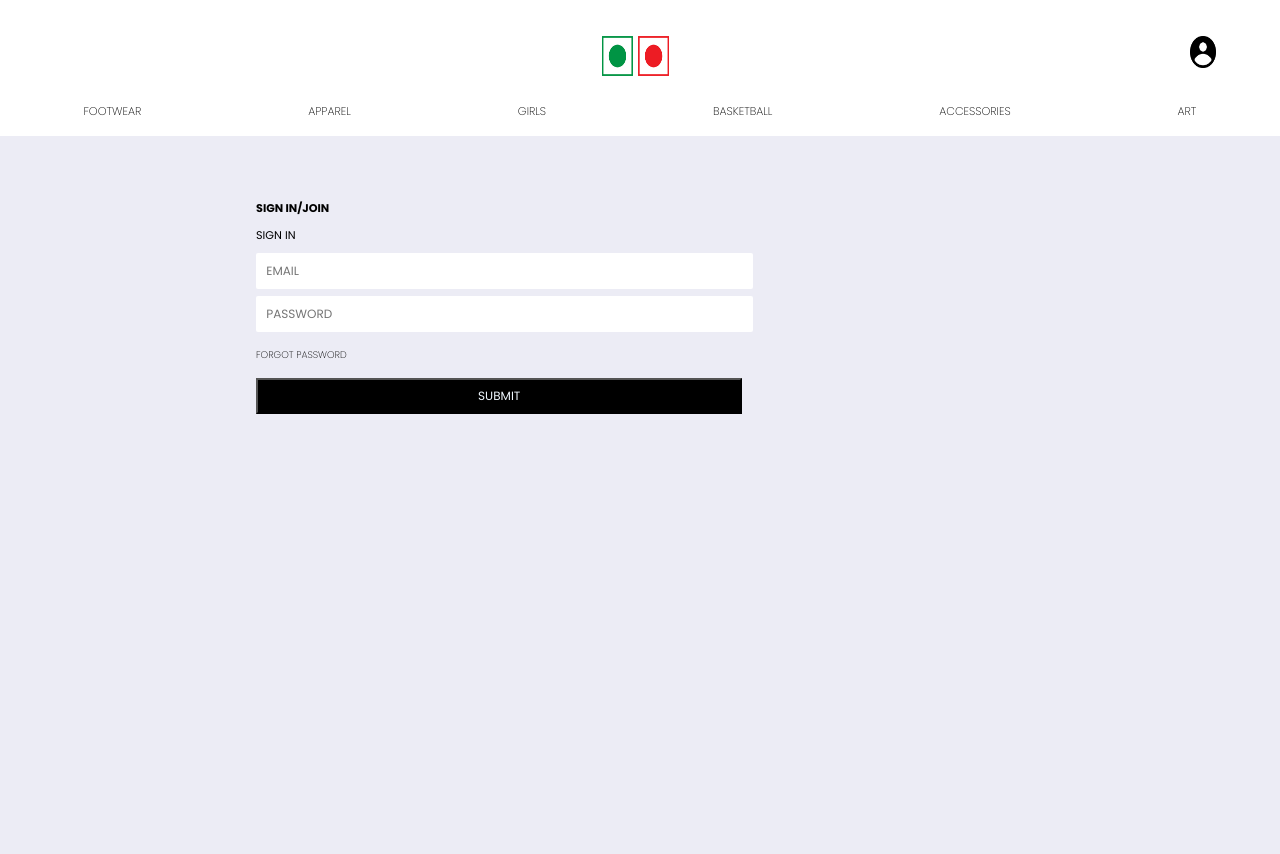
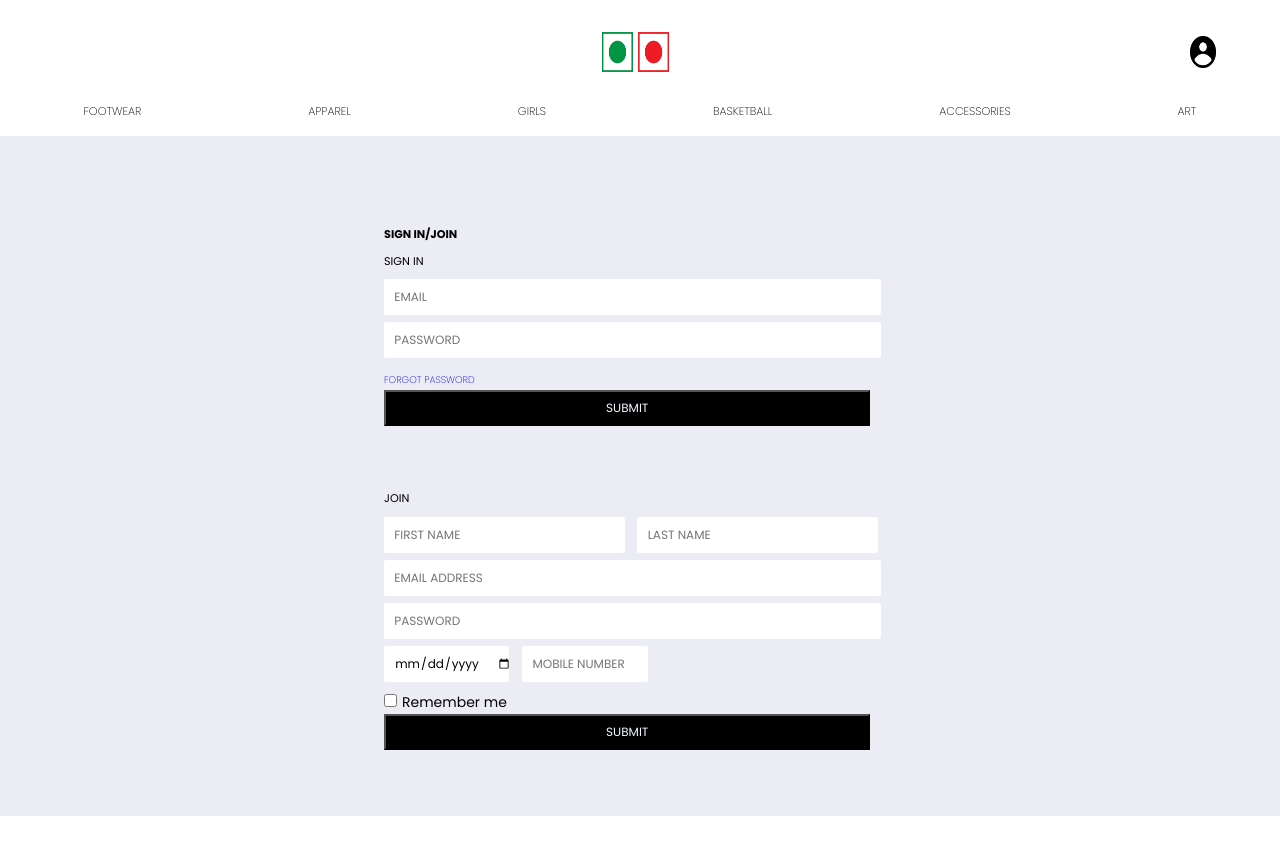
Before and after one commit to pgyanesh/Lace-Race, a React (Create React App) app: page /login in a window 1280 px wide. Shown: the top 854 px of the page. After the commit the page ends 816 px from the top, so only its background shows below. Built offline with nearby package versions, Linux system fonts and the light colour scheme; a web font is replaced by a local one.

Commit message:
Adding react router

```diff
--- a/package.json
+++ b/package.json
@@ -34,5 +34,8 @@
       "last 1 firefox version",
       "last 1 safari version"
     ]
+  },
+  "devDependencies": {
+    "react-router-dom": "^6.21.0"
   }
 }
--- a/src/App.js
+++ b/src/App.js
@@ -1,12 +1,17 @@
 import React from 'react'
 import HomePage from './Pages/HomePage/HomePage'
 import LoginPage from './Pages/LoginRegisterPage/LoginPage/LoginPage'
+import { BrowserRouter, Routes, Route } from "react-router-dom";
 
 const App = () => {
   return (
     <div>
-      {/* <HomePage/> */}
-      <LoginPage/>
+      <BrowserRouter>
+      <Routes>
+      <Route path='/' element={<HomePage/>}/>
+      <Route path='/login' element={<LoginPage/>}/>
+      </Routes>
+      </BrowserRouter>
     </div>
   )
 }
--- a/src/Components/Navbar/Navbar.jsx
+++ b/src/Components/Navbar/Navbar.jsx
@@ -7,7 +7,7 @@ const Navbar = () => {
     <div className='navbar-section'>
       <div className="navbarline-First">
         <div className="navbar-left">
-          <img className='vegnonveglogo' src={vegnonveglogo} alt='error'/>
+         <a href='/'> <img className='vegnonveglogo' src={vegnonveglogo} alt='error'/></a>
         </div>
         <div className="navbar-right">
            <a href='/login'> <img className='loginlogo' src={loginlogo} alt='error'/></a>
--- a/src/Pages/LoginRegisterPage/LoginPage/LoginPage.css
+++ b/src/Pages/LoginRegisterPage/LoginPage/LoginPage.css
@@ -1,14 +1,19 @@
 .loginPage{
-    height: 100vh;
-    width: 100%;
+    height: 80vh;
+    width: 100vw;
     display: flex;
+    flex-direction: column;
     justify-content: center;
+    align-items: center;
     background-color: rgb(236, 236, 245);
+    flex-wrap: wrap;
+    align-content: center;
+    padding-bottom: 5vh;
 }
 
 .login-section{
     padding-top: 8vh;
-    width: 60%;
+    width: 40%;
 }
 .login-head{
     font-size: 0.7rem;
@@ -33,7 +38,8 @@
 .login-forgotPassword{
     font-size: 0.6rem;
     font-weight: 190;
-    margin: 2vh 0;
+    margin: 3vh 0;
+    text-decoration: none;
 }
 .login-forgotPassword:hover{
     cursor: pointer;
@@ -50,3 +56,52 @@
 .login-submitButton:hover{
     cursor: pointer;
 }
+
+.register-section{
+    display: flex;
+    width: 40%;
+}
+.placeholders2{
+    border: none;
+    display: flex;
+    width: 18vw;
+    height: 4.5vh;
+    border-radius: 2px;
+    margin-bottom: 7px;
+    font-size: 12px;
+    padding-left: 0.8vw;
+
+
+}
+.register-placeholders{
+    display: flex;
+    width: 40vw;
+    flex-wrap: nowrap;
+    gap: 1vw;
+}
+.remember-me-text{
+    padding-left: 5px;
+    font-size: 14px;
+}
+
+.datePlaceholders{
+    border: none;
+    display: flex;
+    width: 9vw;
+    height: 4.5vh;
+    border-radius: 2px;
+    margin-bottom: 7px;
+    font-size: 12px;
+    padding-left: 0.8vw;
+}
+
+.date-section{
+    display: flex;
+    width: 40vw;
+    flex-wrap: nowrap;
+    gap: 1vw;
+}
+
+.datePlaceholders:focus{
+    outline: none;
+}
--- a/src/Pages/LoginRegisterPage/LoginPage/LoginPage.jsx
+++ b/src/Pages/LoginRegisterPage/LoginPage/LoginPage.jsx
@@ -13,9 +13,29 @@ const LoginPage = () => {
             <div className="login-placeholders">
                 <input className='placeholders' type='email' placeholder='EMAIL'/>
                 <input className='placeholders' type='password' placeholder='PASSWORD'/>
-                <p className='login-forgotPassword'>FORGOT PASSWORD</p>
+                <a href='/' className='login-forgotPassword'>FORGOT PASSWORD</a>
                 <button className='login-submitButton'>SUBMIT</button>
             </div>
+        </div>
+        <div className="register-section">
+          <div className="login-section">
+            <p className='login-head'>JOIN</p>
+            <div className="register-placeholders">
+            <input className='placeholders2' type='text' placeholder='FIRST NAME'/>
+            <input className='placeholders2' type='text' placeholder='LAST NAME'/>
+            </div>
+            <div className="login-placeholders">
+                <input className='placeholders' type='email' placeholder='EMAIL ADDRESS'/>
+                <input className='placeholders' type='password' placeholder='PASSWORD'/>
+              <div className="date-section">
+                <input className='datePlaceholders' type='date' htmlFor='myDate' placeholder='PASSWORD'/>
+                <input className='datePlaceholders' type='tel' placeholder='MOBILE NUMBER' pattern='[0-9]{3}[0-9]{3}[0-9]{4}'/>
+              </div>
+                <input type='checkbox'id='myCheckbox'/><label htmlFor='myCheckbox' className='remember-me-text'>Remember me</label>
+                <button className='login-submitButton'>SUBMIT</button>
+            </div>
+        </div>
+
         </div>
       </div>
     </div>
```
Also changed, not shown: src/Pages/HomePageItem/HomePageItem.jsx (added, +11 -0 lines), src/Pages/HomePageItem/HomePageItem.css (added), 1 other file (tests, documents, lock files or other folders).
